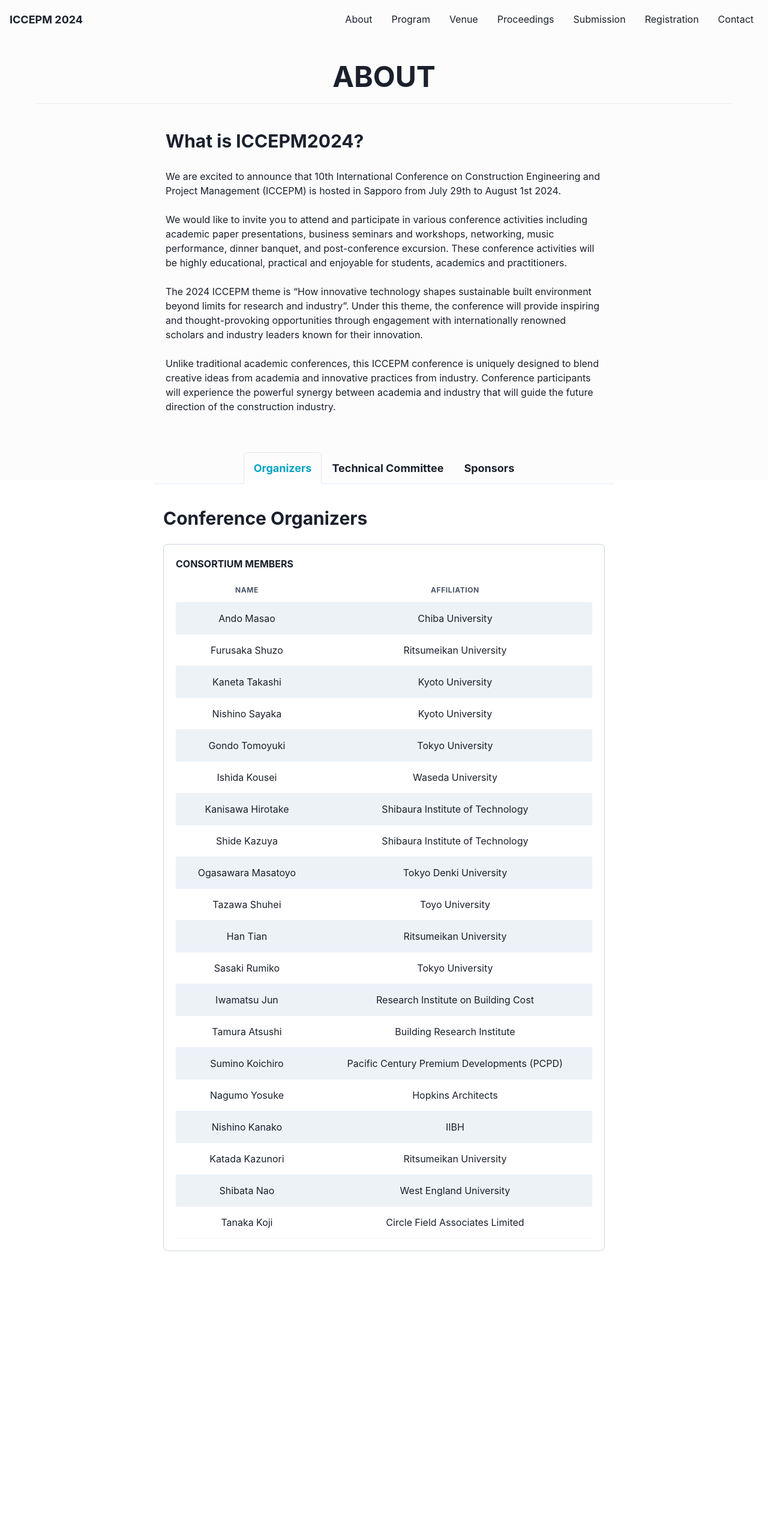
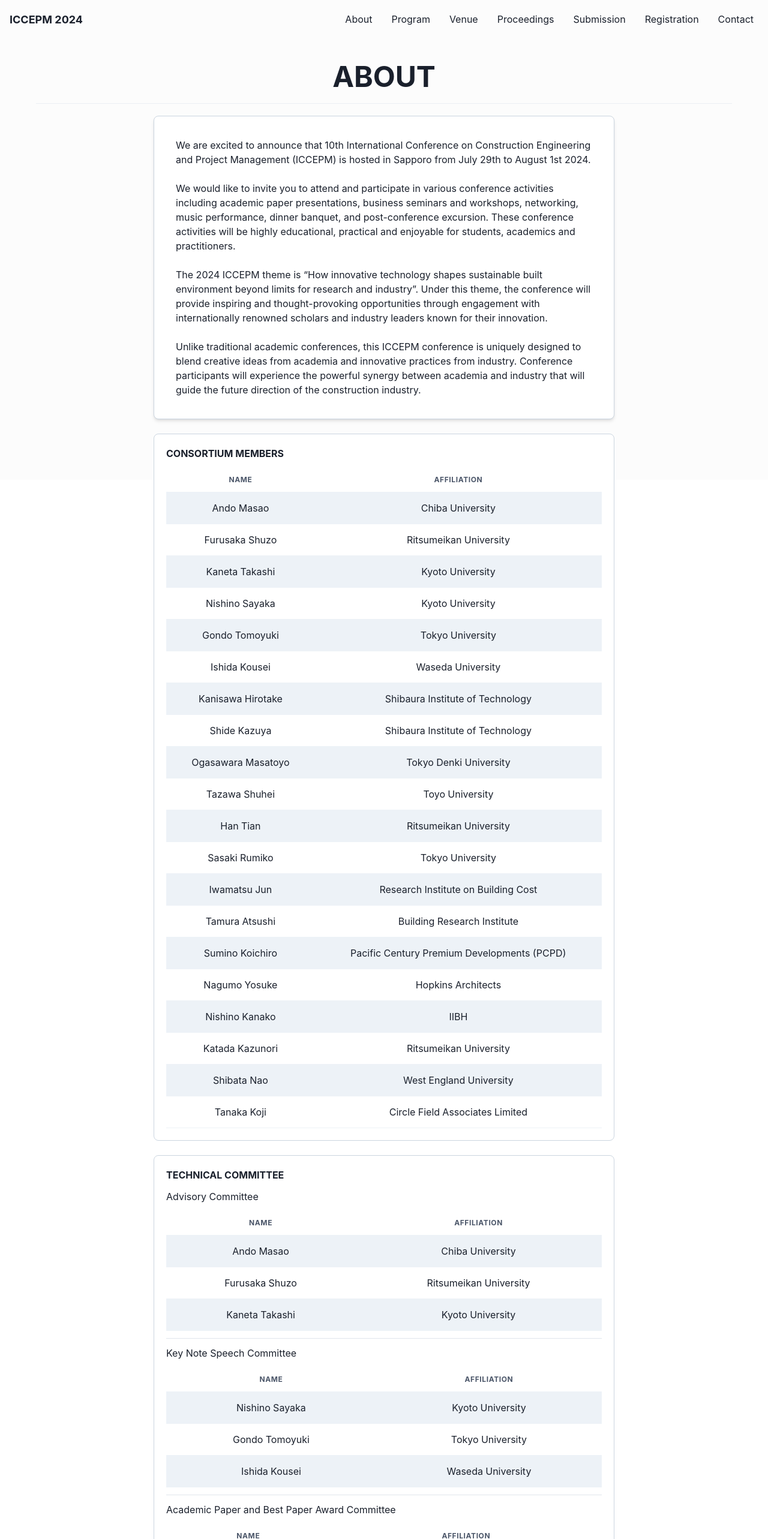
Before and after one commit to ktaroabobon/iccepm2024, a React (Create React App) app: page /about in a window 1280 px wide. Shown: the top 2566 px of the page at 60% size. Before the commit the page ends 2162 px from the top, so only its background shows below. Built offline with nearby package versions, Linux system fonts and the light colour scheme.

Commit message:
Revert "update: About page"
This reverts commit d19e9c38cd0a1b2098e8b5c04d8f7041cd42bf08.

```diff
--- a/src/components/MemberList/TechnicalCommiteeMembers.tsx
+++ b/src/components/MemberList/TechnicalCommiteeMembers.tsx
@@ -1,6 +1,6 @@
 import { Member, MembersTable } from "./Members";
 import React from "react";
-import { Box, Stack, Text } from "@chakra-ui/react";
+import { Box, Divider, Text } from "@chakra-ui/react";
 
 const ADVISINGCOMMITTEE: Member[] = [
   { name: "Ando Masao", affiliation: "Chiba University" },
@@ -42,78 +42,30 @@ const ADMINISTRATIONCOMMITTEE: Member[] = [
 export const TechnicalCommitteeMembersTable: React.FC = () => {
   return (
     <>
-      <Stack divider={<br />} width={"100%"}>
-        <Box
-          overflow={"auto"}
-          w={"100%"}
-          bgColor={"white"}
-          borderRadius={"lg"}
-          borderColor={"gray.300"}
-          borderWidth={"1px"}
-          p={5}
-        >
-          <Text as={"b"} size="lg" textTransform={"uppercase"}>
-            Advisory Committee
-          </Text>
+      <Box my={3}>
+        <Text size={"md"}>Advisory Committee</Text>
         <MembersTable membersList={ADVISINGCOMMITTEE} />
       </Box>
-        <Box
-          overflow={"auto"}
-          w={"100%"}
-          bgColor={"white"}
-          borderRadius={"lg"}
-          borderColor={"gray.300"}
-          borderWidth={"1px"}
-          p={5}
-        >
-          <Text as={"b"} size="lg" textTransform={"uppercase"}>
-            Key Note Speech Committee
-          </Text>
+      <Divider />
+      <Box my={3}>
+        <Text size={"md"}>Key Note Speech Committee</Text>
         <MembersTable membersList={KEYNOTESPEECHCOMMITTEE} />
       </Box>
-        <Box
-          overflow={"auto"}
-          w={"100%"}
-          bgColor={"white"}
-          borderRadius={"lg"}
-          borderColor={"gray.300"}
-          borderWidth={"1px"}
-          p={5}
-        >
-          <Text as={"b"} size="lg" textTransform={"uppercase"}>
-            Academic Paper and Best Paper Award Committee
-          </Text>
+      <Divider />
+      <Box my={3}>
+        <Text size={"md"}>Academic Paper and Best Paper Award Committee</Text>
         <MembersTable membersList={AWARDSCOMMITTEE} />
       </Box>
-        <Box
-          overflow={"auto"}
-          w={"100%"}
-          bgColor={"white"}
-          borderRadius={"lg"}
-          borderColor={"gray.300"}
-          borderWidth={"1px"}
-          p={5}
-        >
-          <Text as={"b"} size="lg" textTransform={"uppercase"}>
-            Business Seminar and Workshop Committee
-          </Text>
+      <Divider />
+      <Box my={3}>
+        <Text size={"md"}>Business Seminar and Workshop Committee</Text>
         <MembersTable membersList={WORKSOPCOMMITTEE} />
       </Box>
-        <Box
-          overflow={"auto"}
-          w={"100%"}
-          bgColor={"white"}
-          borderRadius={"lg"}
-          borderColor={"gray.300"}
-          borderWidth={"1px"}
-          p={5}
-        >
-          <Text as={"b"} size="lg" textTransform={"uppercase"}>
-            Secretariat and Administration Committee
-          </Text>
+      <Divider />
+      <Box my={3}>
+        <Text size={"md"}>Secretariat and Administration Committee</Text>
         <MembersTable membersList={ADMINISTRATIONCOMMITTEE} />
       </Box>
-      </Stack>
     </>
   );
 };
--- a/src/pages/About.tsx
+++ b/src/pages/About.tsx
@@ -1,131 +1,11 @@
 import React from "react";
 import { Base } from "./Base";
 import ContentHeader from "../components/ContentHeader";
-import {
-  Box,
-  Link,
-  Stack,
-  Tab,
-  TabList,
-  TabPanel,
-  TabPanels,
-  Tabs,
-  Text,
-  VStack,
-} from "@chakra-ui/react";
+import { Box, Link, Stack, Text, VStack } from "@chakra-ui/react";
 import { ConsortiumMembersTable } from "../components/MemberList/ConsortiumMembers";
 import { TechnicalCommitteeMembersTable } from "../components/MemberList/TechnicalCommiteeMembers";
 import { SponsorsTable } from "../components/Sponsors";
 import { SupportingOrganizationsTable } from "../components/SupportingOrganizations";
-
-const ConferenceOrganizers: React.FC = () => {
-  return (
-    <>
-      <Box overflow={"auto"} w={"100%"} py={5}>
-        <Text as={"b"} fontSize="3xl">
-          Conference Organizers
-        </Text>
-      </Box>
-      <Box
-        overflow={"auto"}
-        w={"100%"}
-        bgColor={"white"}
-        borderRadius={"lg"}
-        borderColor={"gray.300"}
-        borderWidth={"1px"}
-        p={5}
-      >
-        <Text as={"b"} size="lg" textTransform={"uppercase"}>
-          Consortium Members
-        </Text>
-        <ConsortiumMembersTable />
-      </Box>
-    </>
-  );
-};
-
-const TechnicalCommittee: React.FC = () => {
-  return (
-    <>
-      <Box overflow={"auto"} w={"100%"} py={5}>
-        <Text as={"b"} fontSize="3xl">
-          Technical Committee
-        </Text>
-      </Box>
-
-      <TechnicalCommitteeMembersTable />
-    </>
-  );
-};
-
-const Sponsor: React.FC = () => {
-  return (
-    <>
-      <Stack divider={<br />} width={"100%"}>
-        <Box overflow={"auto"} w={"100%"} py={5}>
-          <Stack divider={<br />} width={"100%"}>
-            <Text as={"b"} fontSize="3xl">
-              Sponsors and Supporting Organizations
-            </Text>
-            <Text fontSize="md">
-              The International Conference on Construction Engineering and
-              Project Management (ICCEPM) 20224 is delighted to invite you to
-              support the 10th International Conference on Construction
-              Engineering and Project Management (ICCEPM) to be held in Sapporo,
-              Hokkaido, from July 29th to August 1st, 2024, as a sponsor and
-              supporter.
-            </Text>
-            <Text fontSize="md">
-              Unlike traditional academic conferences, this ICCEPM conference is
-              uniquely designed to blend creative ideas from academia and
-              innovative practices from industry. Conference participants will
-              experience the powerful synergy between academia and industry that
-              will guide the future direction of the construction industry.
-            </Text>
-            <Text fontSize="md">
-              We invite you to support the ICCEPM 2022 conference.
-            </Text>
-            <Text fontSize="md">
-              For details, please contact Secretariat and Administration
-              committee at <Link href={"/contact"}>Contact Page</Link>.
-            </Text>
-          </Stack>
-        </Box>
-
-        <Box
-          overflow={"auto"}
-          w={"100%"}
-          bgColor={"white"}
-          borderRadius={"lg"}
-          borderColor={"gray.300"}
-          borderWidth={"1px"}
-          boxShadow={"md"}
-          p={5}
-        >
-          <Text as={"b"} size="lg" textTransform={"uppercase"}>
-            Sponsors
-          </Text>
-          <SponsorsTable />
-        </Box>
-        <Box
-          overflow={"auto"}
-          w={"100%"}
-          bgColor={"white"}
-          borderRadius={"lg"}
-          borderColor={"gray.300"}
-          borderWidth={"1px"}
-          boxShadow={"md"}
-          p={5}
-        >
-          <Text as={"b"} size="lg" textTransform={"uppercase"}>
-            Supporting Organizations
-          </Text>
-          <SupportingOrganizationsTable />
-        </Box>
-      </Stack>
-    </>
-  );
-};
 
 export const About: React.FC = () => {
   return (
@@ -136,11 +16,17 @@ export const About: React.FC = () => {
 
           <Stack maxWidth={"768px"} width={"100%"} height={"100%"}>
             <VStack divider={<br />}>
-              <Box overflow={"auto"} w={"100%"} p={5}>
-                <Stack divider={<br />}>
-                  <Text as={"b"} fontSize="3xl">
-                    What is ICCEPM2024?
-                  </Text>
+              <Box
+                overflow={"auto"}
+                w={"100%"}
+                bgColor={"white"}
+                borderRadius={"lg"}
+                borderColor={"gray.300"}
+                borderWidth={"1px"}
+                boxShadow={"md"}
+                p={5}
+              >
+                <VStack p={"4"} divider={<br />}>
                   <Text fontSize="md">
                     We are excited to announce that 10th International
                     Conference on Construction Engineering and Project
@@ -172,34 +58,104 @@ export const About: React.FC = () => {
                     academia and industry that will guide the future direction
                     of the construction industry.
                   </Text>
+                </VStack>
+              </Box>
+              <Box
+                overflow={"auto"}
+                w={"100%"}
+                bgColor={"white"}
+                borderRadius={"lg"}
+                borderColor={"gray.300"}
+                borderWidth={"1px"}
+                p={5}
+              >
+                <Text as={"b"} size="lg" textTransform={"uppercase"}>
+                  Consortium Members
+                </Text>
+                <ConsortiumMembersTable />
+              </Box>
+              <Box
+                overflow={"auto"}
+                w={"100%"}
+                bgColor={"white"}
+                borderRadius={"lg"}
+                borderColor={"gray.300"}
+                borderWidth={"1px"}
+                p={5}
+              >
+                <Text as={"b"} size="lg" textTransform={"uppercase"}>
+                  Technical Committee
+                </Text>
+                <TechnicalCommitteeMembersTable />
+              </Box>
+              <Box
+                overflow={"auto"}
+                w={"100%"}
+                bgColor={"white"}
+                borderRadius={"lg"}
+                borderColor={"gray.300"}
+                borderWidth={"1px"}
+                p={5}
+              >
+                <Stack divider={<br />}>
+                  <Text as={"b"} size="lg" textTransform={"uppercase"}>
+                    Sponsors and Supporting Organizations
+                  </Text>
+                  <Text fontSize="md">
+                    The International Conference on Construction Engineering and
+                    Project Management (ICCEPM) 20224 is delighted to invite you
+                    to support the 10th International Conference on Construction
+                    Engineering and Project Management (ICCEPM) to be held in
+                    Sapporo, Hokkaido, from July 29th to August 1st, 2024, as a
+                    sponsor and supporter.
+                  </Text>
+                  <Text fontSize="md">
+                    Unlike traditional academic conferences, this ICCEPM
+                    conference is uniquely designed to blend creative ideas from
+                    academia and innovative practices from industry. Conference
+                    participants will experience the powerful synergy between
+                    academia and industry that will guide the future direction
+                    of the construction industry.
+                  </Text>
+                  <Text fontSize="md">
+                    We invite you to support the ICCEPM 2022 conference.
+                  </Text>
+                  <Text fontSize="md">
+                    For details, please contact Secretariat and Administration
+                    committee at <Link href={"/contact"}>Contact Page</Link>.
+                  </Text>
+                  <br />
                 </Stack>
               </Box>
-
-              <Box overflow={"auto"} w={"100%"} py={5}>
-                <Tabs variant="enclosed" colorScheme="cyan" size={"lg"}>
-                  <TabList justifyContent={"center"} alignItems={"center"}>
-                    <Tab>
-                      <Text as={"b"}>Organizers</Text>
-                    </Tab>
-                    <Tab>
-                      <Text as={"b"}>Technical Committee</Text>
-                    </Tab>
-                    <Tab>
-                      <Text as={"b"}>Sponsors</Text>
-                    </Tab>
-                  </TabList>
-                  <TabPanels>
-                    <TabPanel>
-                      <ConferenceOrganizers />
-                    </TabPanel>
-                    <TabPanel>
-                      <TechnicalCommittee />
-                    </TabPanel>
-                    <TabPanel>
-                      <Sponsor />
-                    </TabPanel>
-                  </TabPanels>
-                </Tabs>
+              <Box
+                overflow={"auto"}
+                w={"100%"}
+                bgColor={"white"}
+                borderRadius={"lg"}
+                borderColor={"gray.300"}
+                borderWidth={"1px"}
+                boxShadow={"md"}
+                p={5}
+              >
+                <Text as={"b"} size="lg" textTransform={"uppercase"}>
+                  Sponsors
+                </Text>
+                <SponsorsTable />
+              </Box>
+              <Box
+                overflow={"auto"}
+                w={"100%"}
+                bgColor={"white"}
+                borderRadius={"lg"}
+                borderColor={"gray.300"}
+                borderWidth={"1px"}
+                boxShadow={"md"}
+                p={5}
+              >
+                <Text as={"b"} size="lg" textTransform={"uppercase"}>
+                  Supporting Organizations
+                </Text>
+                <SupportingOrganizationsTable />
               </Box>
             </VStack>
           </Stack>
```
Also changed, not shown: src/pages/Home.tsx (+10 -11 lines). Lines whose indentation alone changed are shown as unchanged.
